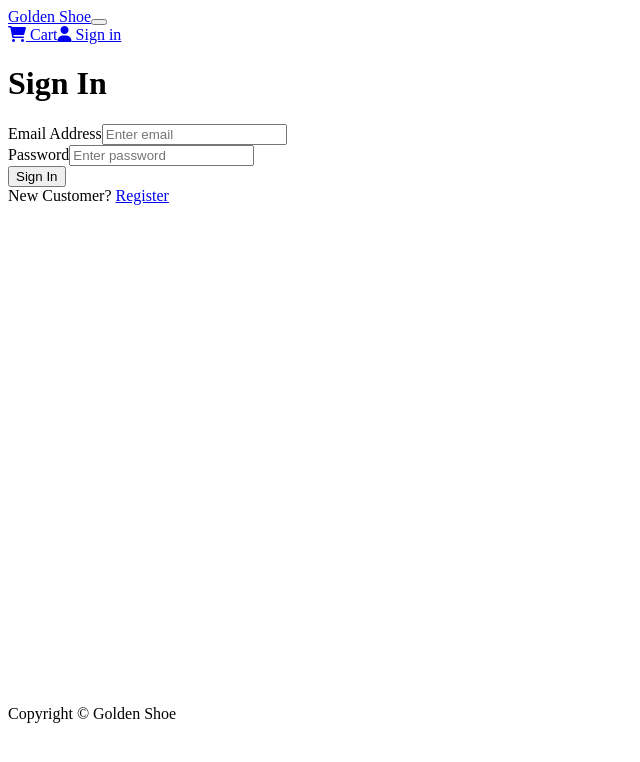
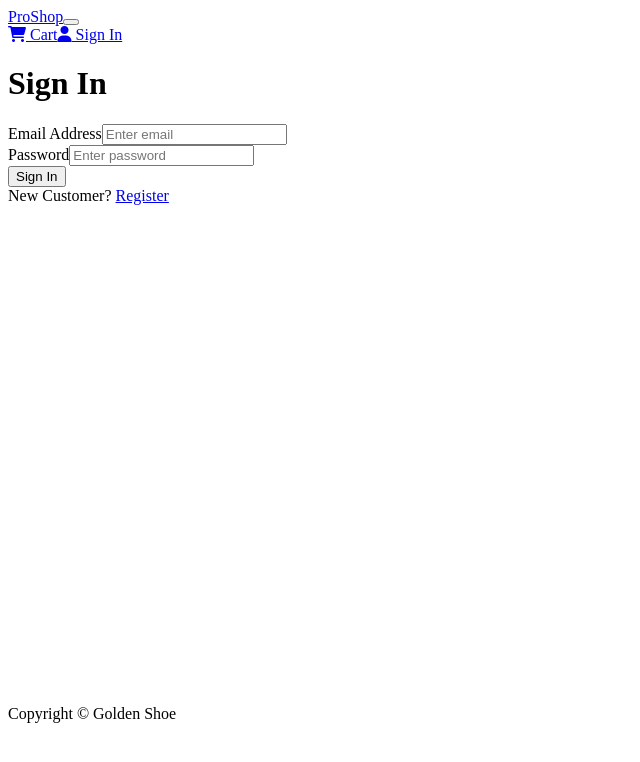
Before and after one commit to dhruv50ae/rMERNshop, a React (Create React App) app in the folder frontend/: page /login in a window 1280 px wide. Shown: the top 762 px of the page, without its empty margins (0-640 px from the left). Built offline with nearby package versions, Linux system fonts and the light colour scheme; the HTML template or start-up script is replaced by a standard one.

Commit message:
Add functional login status

```diff
--- a/frontend/src/actions/userActions.js
+++ b/frontend/src/actions/userActions.js
@@ -2,6 +2,7 @@ import {
   USER_DELETE_SUCCESS,
   USER_LOGIN_FAIL,
   USER_LOGIN_REQUEST,
+  USER_LOGOUT,
 } from "../constants/userConstants";
 import axios from "axios";
 
@@ -35,3 +36,8 @@ export const login = (email, password) => async (dispatch) => {
     });
   }
 };
+
+export const logout = () => (dispatch) => {
+  localStorage.removeItem("userInfo");
+  dispatch({ type: USER_LOGOUT });
+};
--- a/frontend/src/components/Header.js
+++ b/frontend/src/components/Header.js
@@ -1,28 +1,63 @@
 import React from "react";
-import { Container, Nav, Navbar } from "react-bootstrap";
+import { useDispatch, useSelector } from "react-redux";
 import { LinkContainer } from "react-router-bootstrap";
+import { Navbar, Nav, Container, NavDropdown } from "react-bootstrap";
+import { logout } from "../actions/userActions";
 
 const Header = () => {
+  const dispatch = useDispatch();
+
+  const userLogin = useSelector((state) => state.userLogin);
+  const { userInfo } = userLogin;
+
+  const logoutHandler = () => {
+    dispatch(logout());
+  };
+
   return (
     <header>
       <Navbar bg="dark" variant="dark" expand="lg" collapseOnSelect>
         <Container>
           <LinkContainer to="/">
-            <Navbar.Brand>Golden Shoe</Navbar.Brand>
+            <Navbar.Brand>ProShop</Navbar.Brand>
           </LinkContainer>
           <Navbar.Toggle aria-controls="basic-navbar-nav" />
           <Navbar.Collapse id="basic-navbar-nav">
-            <Nav className="ms-auto">
+            <Nav className="ml-auto">
               <LinkContainer to="/cart">
                 <Nav.Link>
                   <i className="fas fa-shopping-cart"></i> Cart
                 </Nav.Link>
               </LinkContainer>
-              <LinkContainer to="/login">
-                <Nav.Link>
-                  <i className="fas fa-user"></i> Sign in
-                </Nav.Link>
-              </LinkContainer>
+              {userInfo ? (
+                <NavDropdown title={userInfo.name} id="username">
+                  <LinkContainer to="/profile">
+                    <NavDropdown.Item>Profile</NavDropdown.Item>
+                  </LinkContainer>
+                  <NavDropdown.Item onClick={logoutHandler}>
+                    Logout
+                  </NavDropdown.Item>
+                </NavDropdown>
+              ) : (
+                <LinkContainer to="/login">
+                  <Nav.Link>
+                    <i className="fas fa-user"></i> Sign In
+                  </Nav.Link>
+                </LinkContainer>
+              )}
+              {userInfo && userInfo.isAdmin && (
+                <NavDropdown title="Admin" id="adminmenu">
+                  <LinkContainer to="/admin/userlist">
+                    <NavDropdown.Item>Users</NavDropdown.Item>
+                  </LinkContainer>
+                  <LinkContainer to="/admin/productlist">
+                    <NavDropdown.Item>Products</NavDropdown.Item>
+                  </LinkContainer>
+                  <LinkContainer to="/admin/orderlist">
+                    <NavDropdown.Item>Orders</NavDropdown.Item>
+                  </LinkContainer>
+                </NavDropdown>
+              )}
             </Nav>
           </Navbar.Collapse>
         </Container>
```
